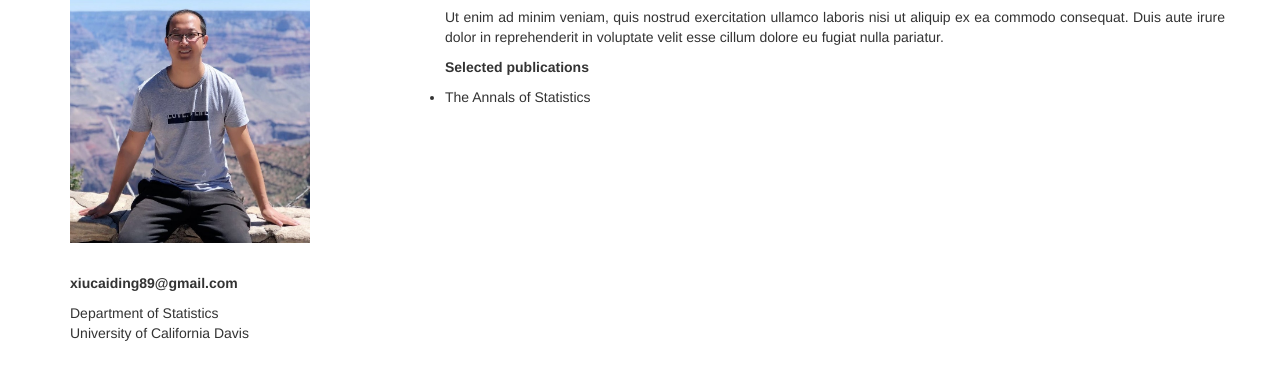
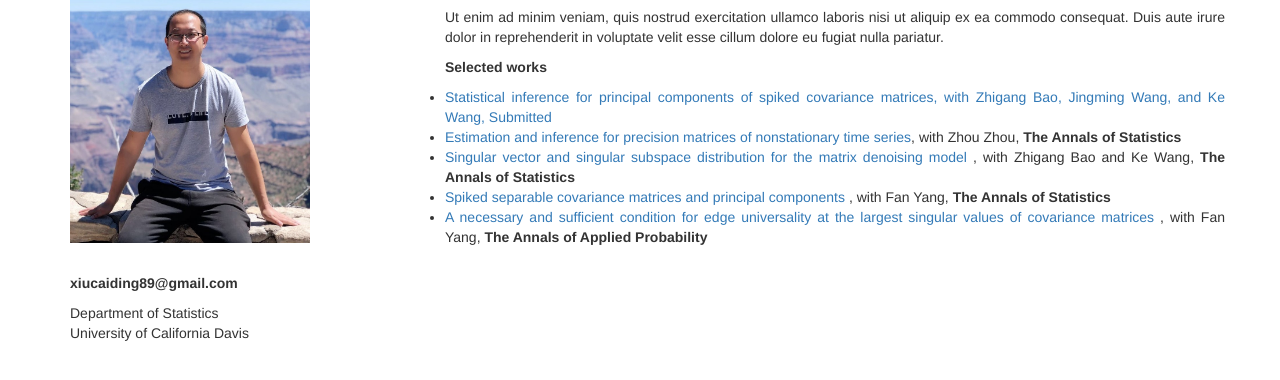
Before and after one commit to xcdrmt/xcding1212.github.io, a plain HTML site: page index.html in a window 1280 px wide. Shown: the part 222-602 px from the top of the page. Drawn offline with nearby package versions, Linux system fonts and the light colour scheme.

Commit message:
Update index.html

```diff
--- a/index.html
+++ b/index.html
@@ -62,8 +62,14 @@
 
 					<p>  Ut enim ad minim veniam, quis nostrud exercitation ullamco laboris nisi ut aliquip ex ea commodo consequat. Duis aute irure dolor in reprehenderit in voluptate velit esse cillum dolore eu fugiat nulla pariatur.</p>
 
-					<p> <b> Selected publications </b>
-			                <ul>  <li> The Annals of Statistics </li> </ul>
+					<p> <b> Selected works </b>
+			                <ul>
+				 <li> <a href="https://arxiv.org/abs/2008.11903">Statistical inference for principal components of spiked covariance matrices, with Zhigang Bao, Jingming Wang, and Ke Wang, Submitted</li>
+		                 <li> <a href="https://projecteuclid.org/euclid.aos/1597370680">Estimation and inference for precision matrices of nonstationary time series</a>, with Zhou Zhou, <b>The Annals of Statistics</b> </li>
+			         <li> <a href="https://arxiv.org/abs/1809.10476"> Singular vector and singular subspace distribution for the matrix denoising model </a>, with Zhigang Bao and Ke Wang, <b>The Annals of Statistics </b> </li>
+			         <li> <a href="https://arxiv.org/abs/1905.13060"> Spiked separable covariance matrices and principal components </a>, with Fan Yang, <b>The Annals of Statistics </b> </li>
+			         <li> <a href="https://projecteuclid.org/euclid.aoap/1527840030"> A necessary and sufficient condition for edge universality at the largest singular values of covariance matrices </a>, with Fan Yang, <b>The Annals of Applied Probability </b> </li>
+			</ul>
 
 			</p>
 
```
